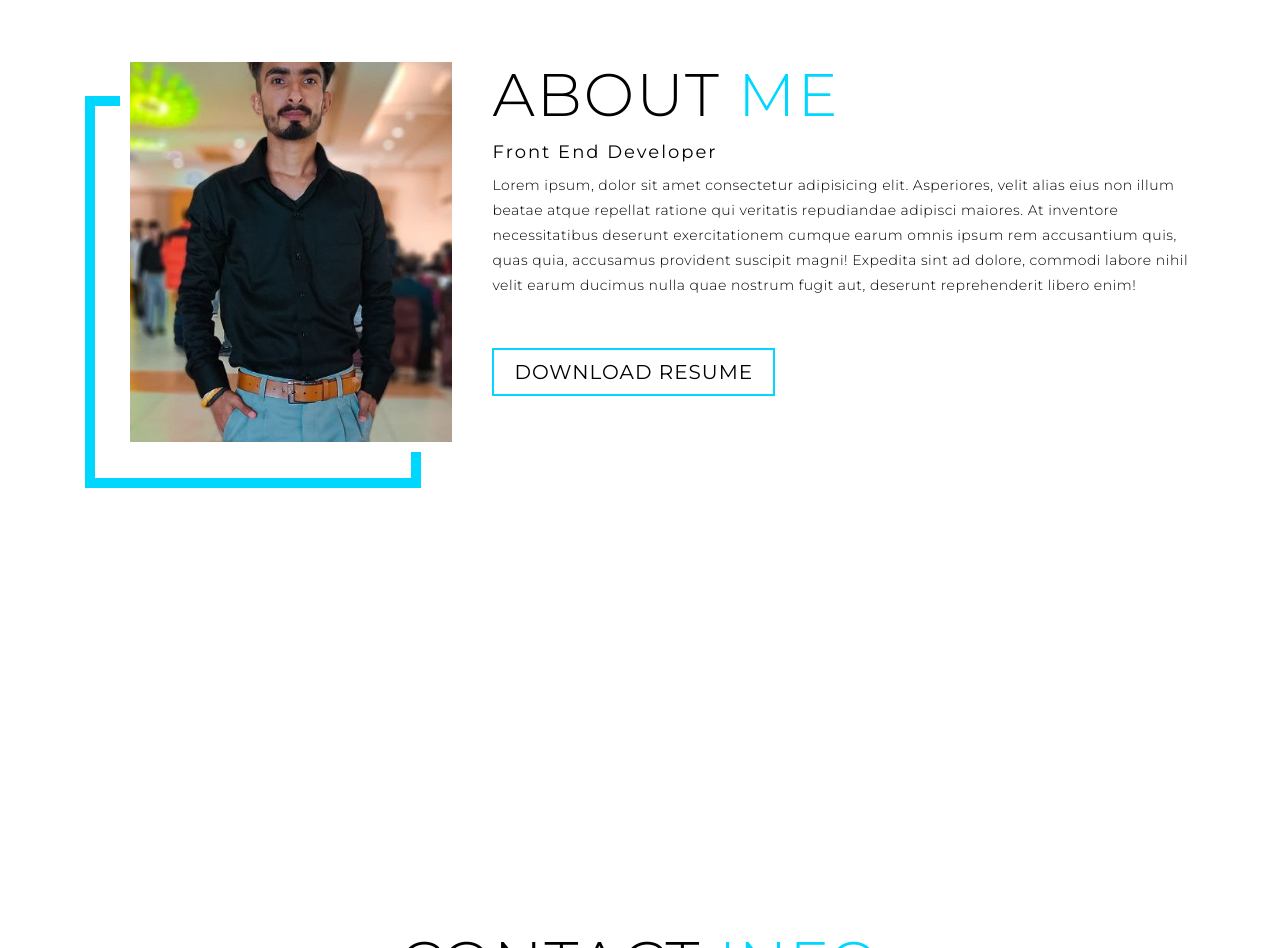
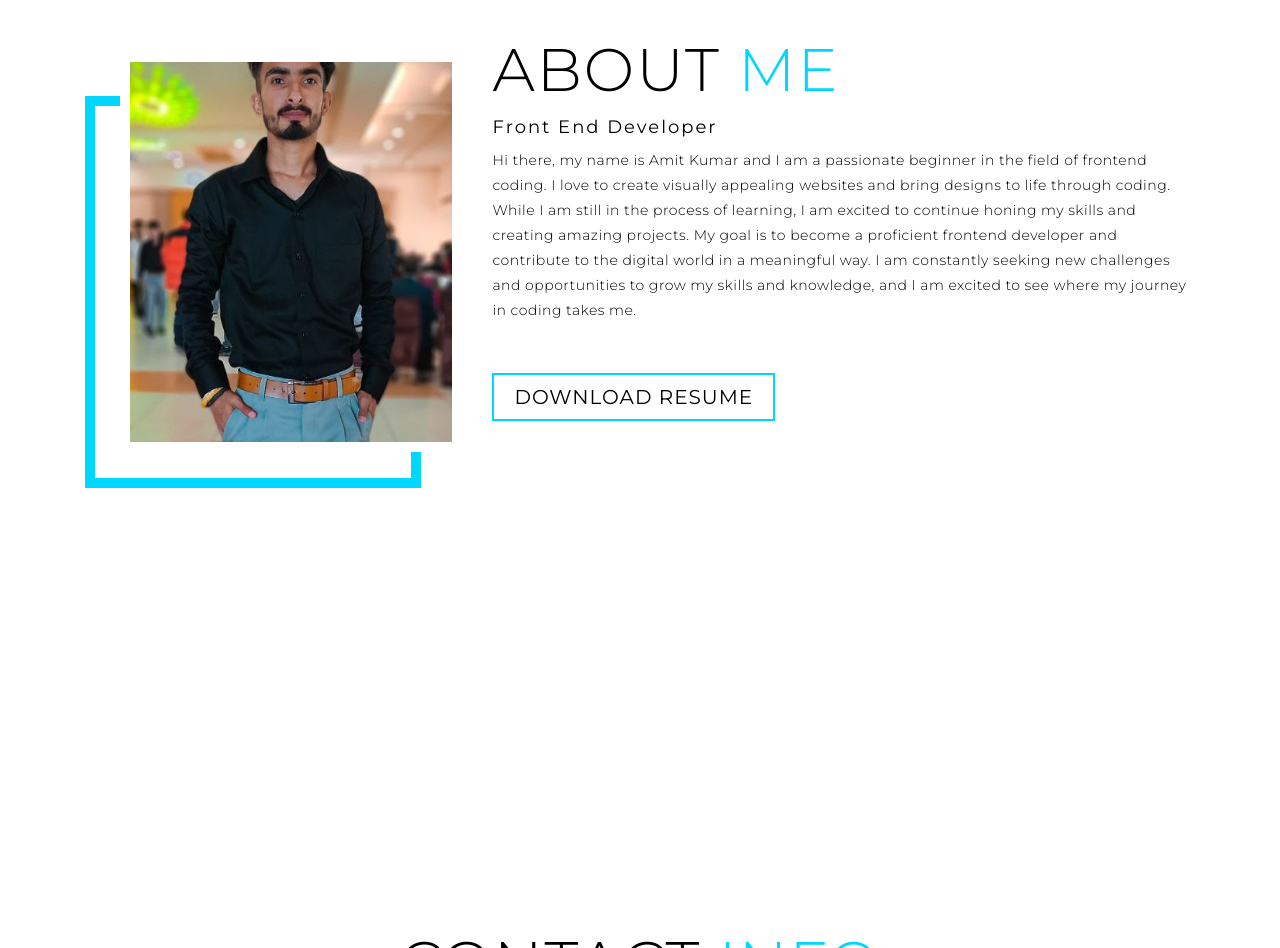
Before and after one commit to amit-ramgarhia/amit-kumar, a plain HTML site: page index.html in a window 1280 px wide. Shown: the part 1748-2696 px from the top of the page. Drawn offline with Linux system fonts and the light colour scheme.

Commit message:
Update index.html

```diff
--- a/index.html
+++ b/index.html
@@ -84,8 +84,7 @@
                 <h1 class="section-title">About <span>me</span></h1>
                 <h2>Front End Developer</h2>
                 <p>
-                    Lorem ipsum, dolor sit amet consectetur adipisicing elit. Asperiores, velit alias eius non illum beatae atque repellat ratione qui veritatis repudiandae adipisci maiores. At inventore necessitatibus deserunt exercitationem cumque earum omnis ipsum rem
-                    accusantium quis, quas quia, accusamus provident suscipit magni! Expedita sint ad dolore, commodi labore nihil velit earum ducimus nulla quae nostrum fugit aut, deserunt reprehenderit libero enim!
+                    Hi there, my name is Amit Kumar and I am a passionate beginner in the field of frontend coding. I love to create visually appealing websites and bring designs to life through coding. While I am still in the process of learning, I am excited to continue honing my skills and creating amazing projects. My goal is to become a proficient frontend developer and contribute to the digital world in a meaningful way. I am constantly seeking new challenges and opportunities to grow my skills and knowledge, and I am excited to see where my journey in coding takes me.
                 </p>
                 <a href="#" class="cta">Download Resume</a>
             </div>
```
